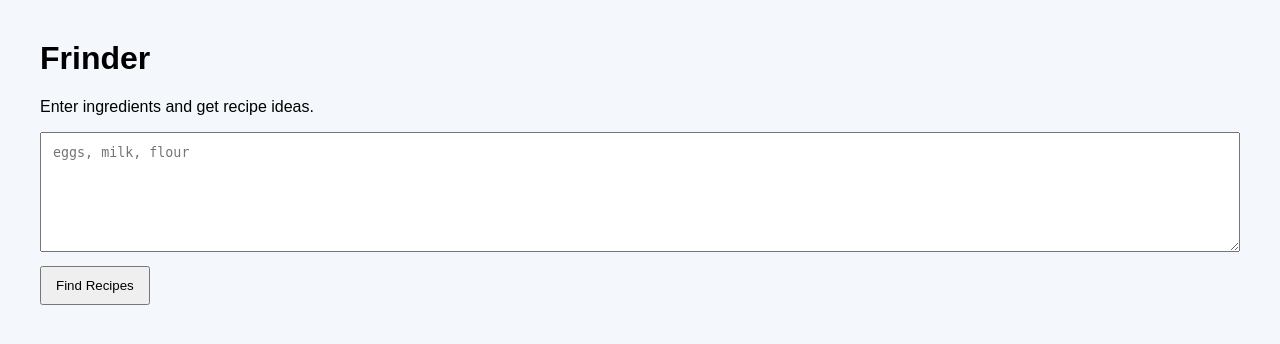
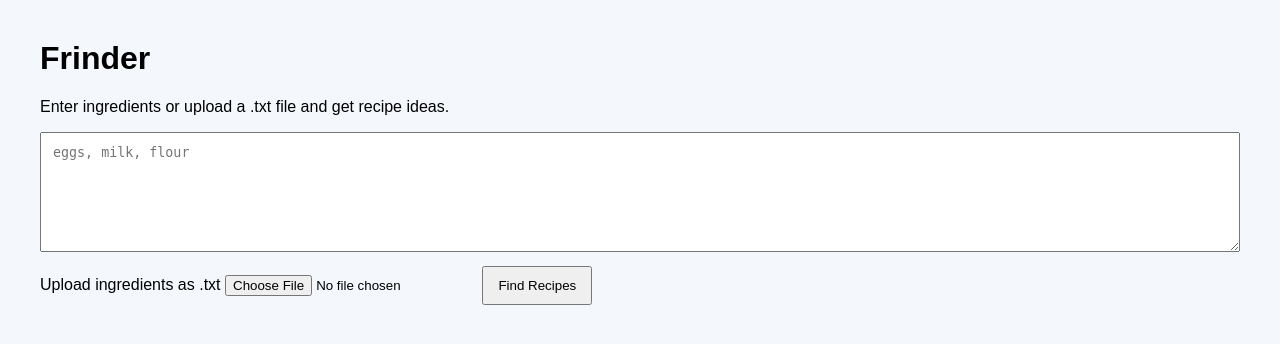
Before and after one commit to 2026-pwr-sl/script-languages-6g, a Flask app: page / in a window 1280 px wide. Shown: the part 73-417 px from the top of the page. Run offline with Flask 3, Linux system fonts and the light colour scheme.

Commit message:
feat: implement ingredient text file upload

```diff
--- a/Frinder/app.py
+++ b/Frinder/app.py
@@ -25,6 +25,19 @@ app = Flask(__name__)
 app.secret_key = "frinder2137glhfdonthackmeplease"
 
 
+def read_uploaded_ingredients_file(uploaded_file):
+    if not uploaded_file or not uploaded_file.filename:
+        return ""
+
+    if not uploaded_file.filename.lower().endswith(".txt"):
+        raise ValueError("Please upload a .txt file with your ingredients.")
+
+    try:
+        return uploaded_file.read().decode("utf-8")
+    except UnicodeDecodeError as error:
+        raise ValueError("Please upload a valid UTF-8 .txt file.") from error
+
+
 @app.route("/")
 def index():
     return render_template("index.html")
@@ -33,10 +46,21 @@ def index():
 @app.route("/recipes", methods=["GET", "POST"])
 def recipes():
     if request.method == "POST":
-        user_ingredients = parse_ingredients(request.form.get("ingredients", ""))
+        ingredients_text = request.form.get("ingredients", "")
+        uploaded_file = request.files.get("ingredients_file")
+
+        try:
+            uploaded_ingredients_text = read_uploaded_ingredients_file(uploaded_file)
+        except ValueError as error:
+            flash(str(error), "error")
+            return redirect(url_for("index"))
+
+        user_ingredients = parse_ingredients(
+            f"{ingredients_text}\n{uploaded_ingredients_text}"
+        )
 
         if not user_ingredients:
-            flash("Please enter at least one ingredient.", "error")
+            flash("Please enter or upload at least one ingredient.", "error")
             return redirect(url_for("index"))
 
         save_user_ingredients(user_ingredients, USER_INGREDIENTS_FILE)
--- a/Frinder/templates/index.html
+++ b/Frinder/templates/index.html
@@ -2,10 +2,12 @@
 
 {% block content %}
 <h1>Frinder</h1>
-<p>Enter ingredients and get recipe ideas.</p>
+<p>Enter ingredients or upload a .txt file and get recipe ideas.</p>
 
-<form action="{{ url_for('recipes') }}" method="POST">
+<form action="{{ url_for('recipes') }}" method="POST" enctype="multipart/form-data">
   <textarea name="ingredients" placeholder="eggs, milk, flour"></textarea>
+  <label for="ingredients-file">Upload ingredients as .txt</label>
+  <input id="ingredients-file" type="file" name="ingredients_file" accept=".txt,text/plain">
   <button type="submit">Find Recipes</button>
 </form>
 {% endblock %}
```
